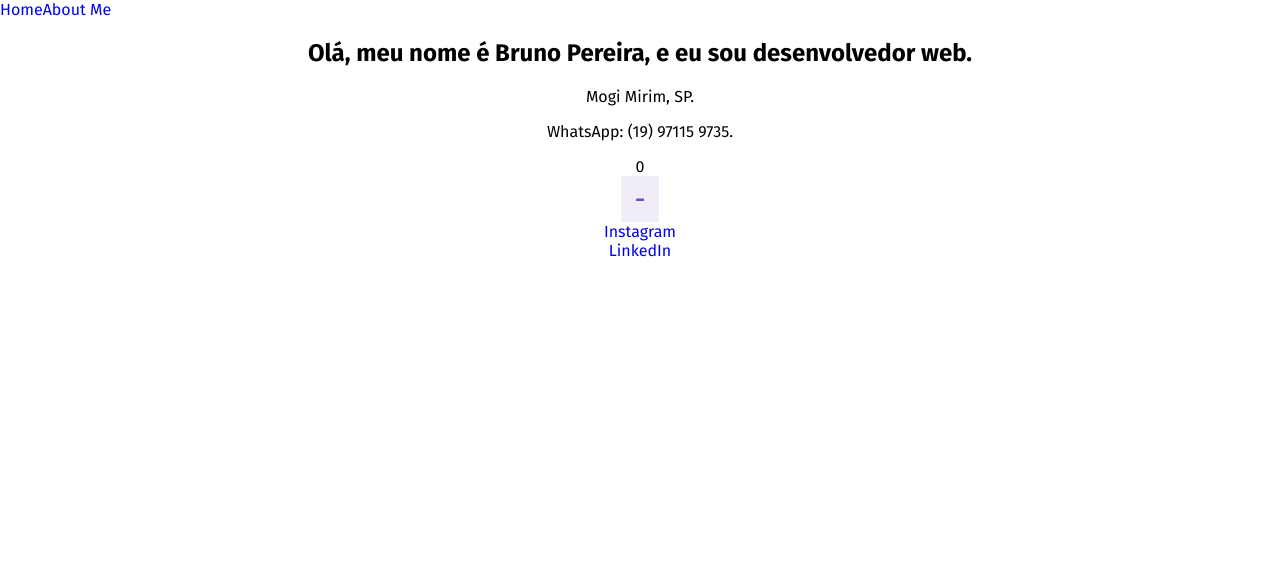
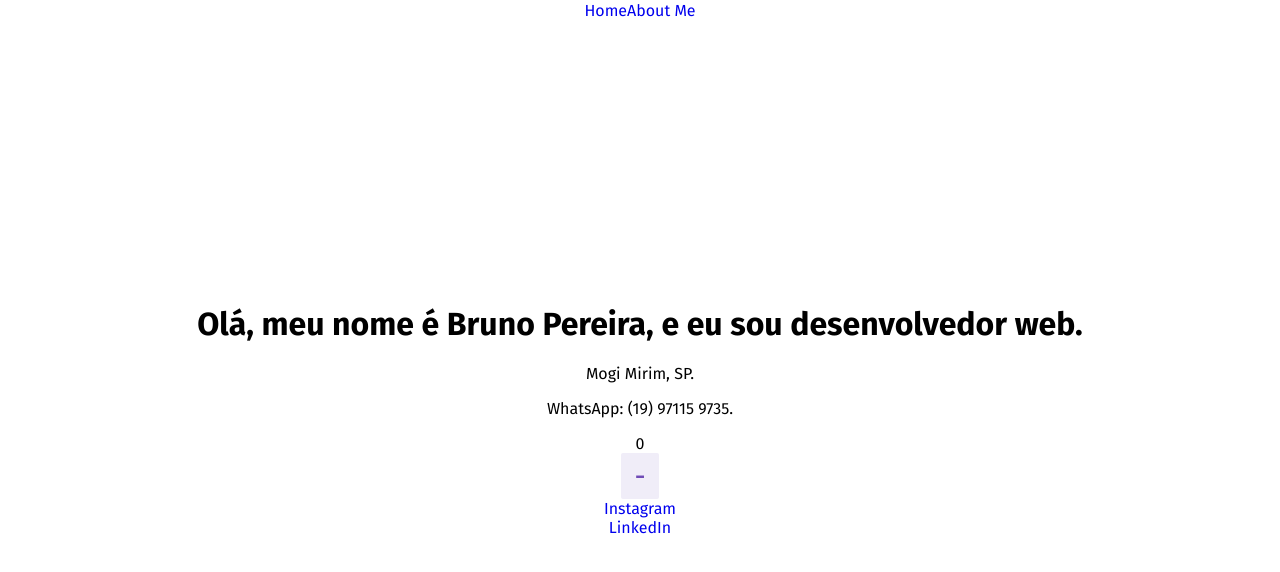
Before and after one commit to SirBruno/portfolio, a React (Create React App) app: page / in a window 1280 px wide. Shown: the top 572 px of the page. Built offline with nearby package versions, Linux system fonts and the light colour scheme.

Commit message:
changed more stuff

```diff
--- a/src/App.css
+++ b/src/App.css
@@ -17,8 +17,13 @@
   color: rgb(112, 76, 182);
 }
 
-header {
+#root {
   display: grid;
-  grid-template-rows: 100px 1fr;
-  height: 100vh;
+  grid-template-rows: 20px 1fr;
+  min-height: 100vh;
+  align-items: center;
 }
+
+nav {
+  text-align: center;
+}
--- a/src/index.js
+++ b/src/index.js
@@ -9,17 +9,17 @@ import { BrowserRouter as Router, Switch, Route, Link } from 'react-router-dom';
 ReactDOM.render(
   <React.StrictMode>
     <Provider store={store}>
+      <Router>
         <nav>
-        <Router>
           <Link to="/">Home</Link>
           <a href="google.com">About Me</a>
+        </nav>
         <Switch>
           <Route exact path="/">
             <App />
           </Route>
         </Switch>
       </Router>
-      </nav>
     </Provider>
   </React.StrictMode>,
   document.getElementById('root')
```
Lines whose indentation alone changed are shown as unchanged.
